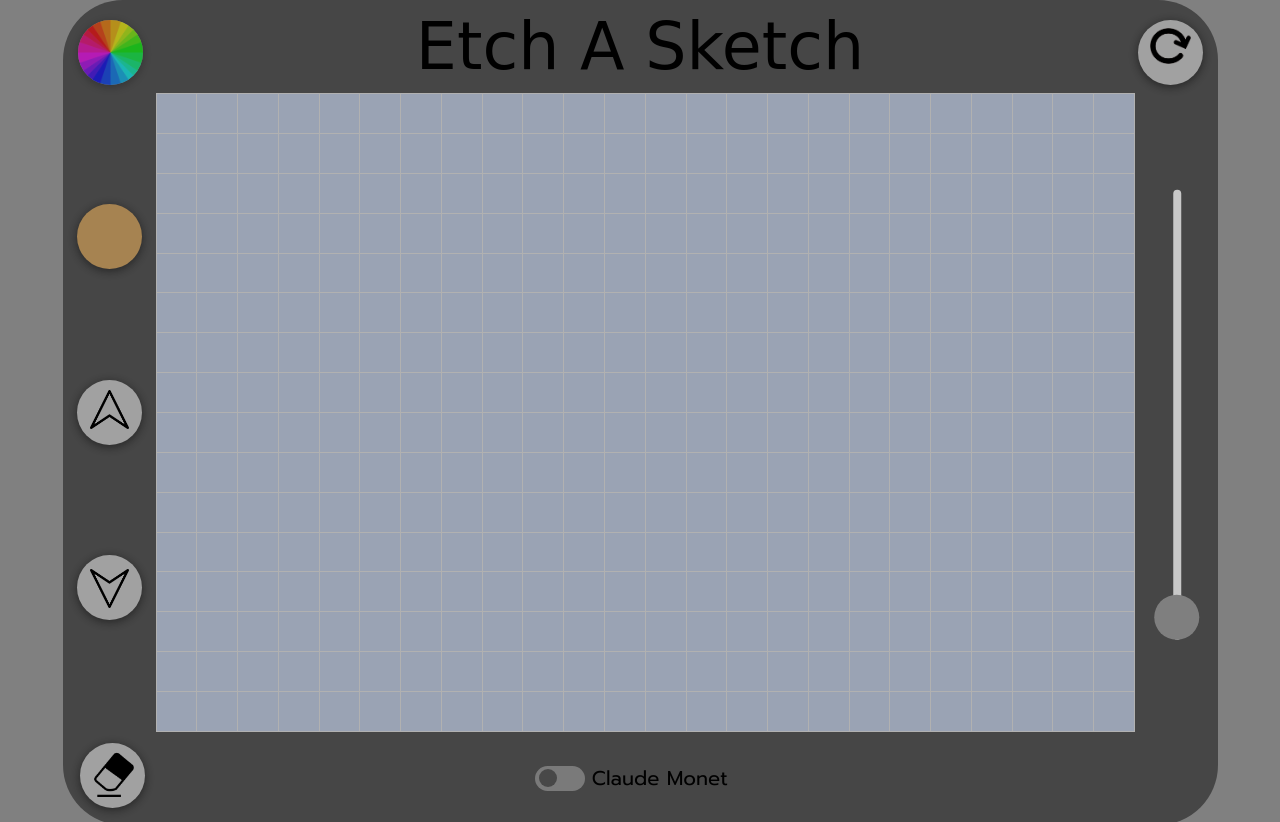
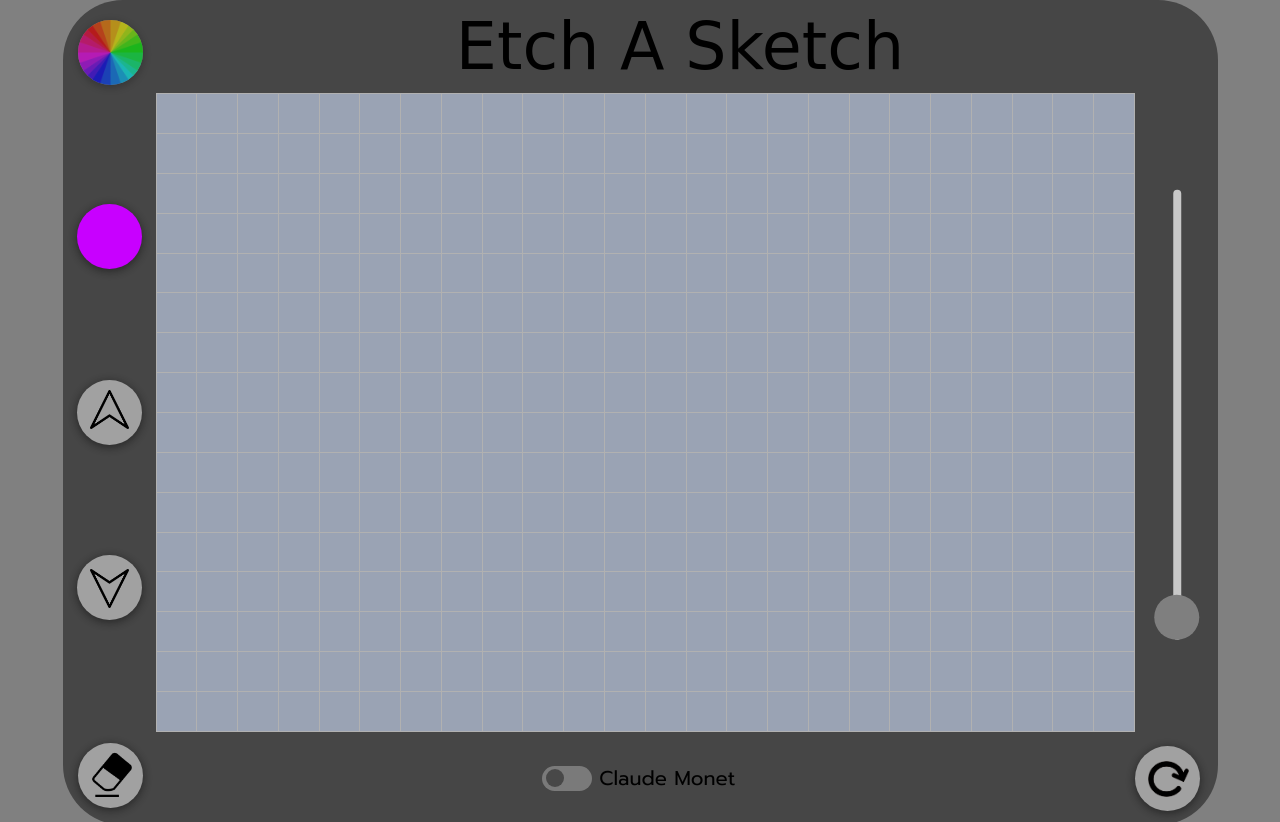
Before and after one commit to mRzadzinski/etch-a-sketch, a plain HTML site: page index.html in a window 1280 px wide. Shown: the top 822 px of the page. Drawn offline with Linux system fonts and the light colour scheme; a web font is replaced by a local one.

Commit message:
Reposition reset button

```diff
--- a/index.html
+++ b/index.html
@@ -28,9 +28,7 @@
             <div class="top">
                 <img class="buttons" id="rainbow" src="./img/rainbow.png" alt="rainbow">
                 <div>Etch A Sketch</div>
-                <div id="reset" class="buttons">
-                    <img id="reset-image" src="./img/reset.png" alt="reset">
-                </div>
+                <div></div>
             </div>
 
 
@@ -38,7 +36,7 @@
 
                 <div class="left">
                     <div class="color-picker-wrapper buttons normal-mode">
-                        <input class="color-picker" type="color" name="color-picker" value="#a68351">
+                        <input class="color-picker" type="color" name="color-picker" value="#c800ff">
                     </div>
                     <div class="lighten buttons normal-mode">
                         <img class="arrow up" src="./img/arrow.png" alt="arrow">
@@ -68,11 +66,14 @@
                         <div>Claude Monet</div>
                     </div>
 
+                    <div id="reset" class="buttons">
+                        <img id="reset-image" src="./img/reset.png" alt="reset">
+                    </div>
+
 
                 </div>
 
                 <input class="slider" type="range" min="16" max="64" value="16">
-            </div>
             </div>
         </div>
 
--- a/style.css
+++ b/style.css
@@ -48,24 +48,24 @@ body {
 }
 
 #reset {
-    margin: 11px 15px 0 0;
+    margin-right: -38px;
 }
 
 #reset-image {
     width: 70%;
     height: 70%;
-    margin: 0 -2px 11px 0;
+    margin: 10px -3px 0 0;
     transform: rotate(90deg);
 
 }
 
 .toggle-container {
     display: flex;
+    justify-content: space-between;
     align-items: center;
-    gap: 390px;
     margin-right: -225px;
     font-size: 20px;
-    width: 1080px;
+    width: 1084px;
 }
 
 .switch-container {
@@ -73,6 +73,7 @@ body {
     justify-content: center;
     align-items: center;
     gap: 7px;
+    width: 300px;
 }
 
 .left,
```
